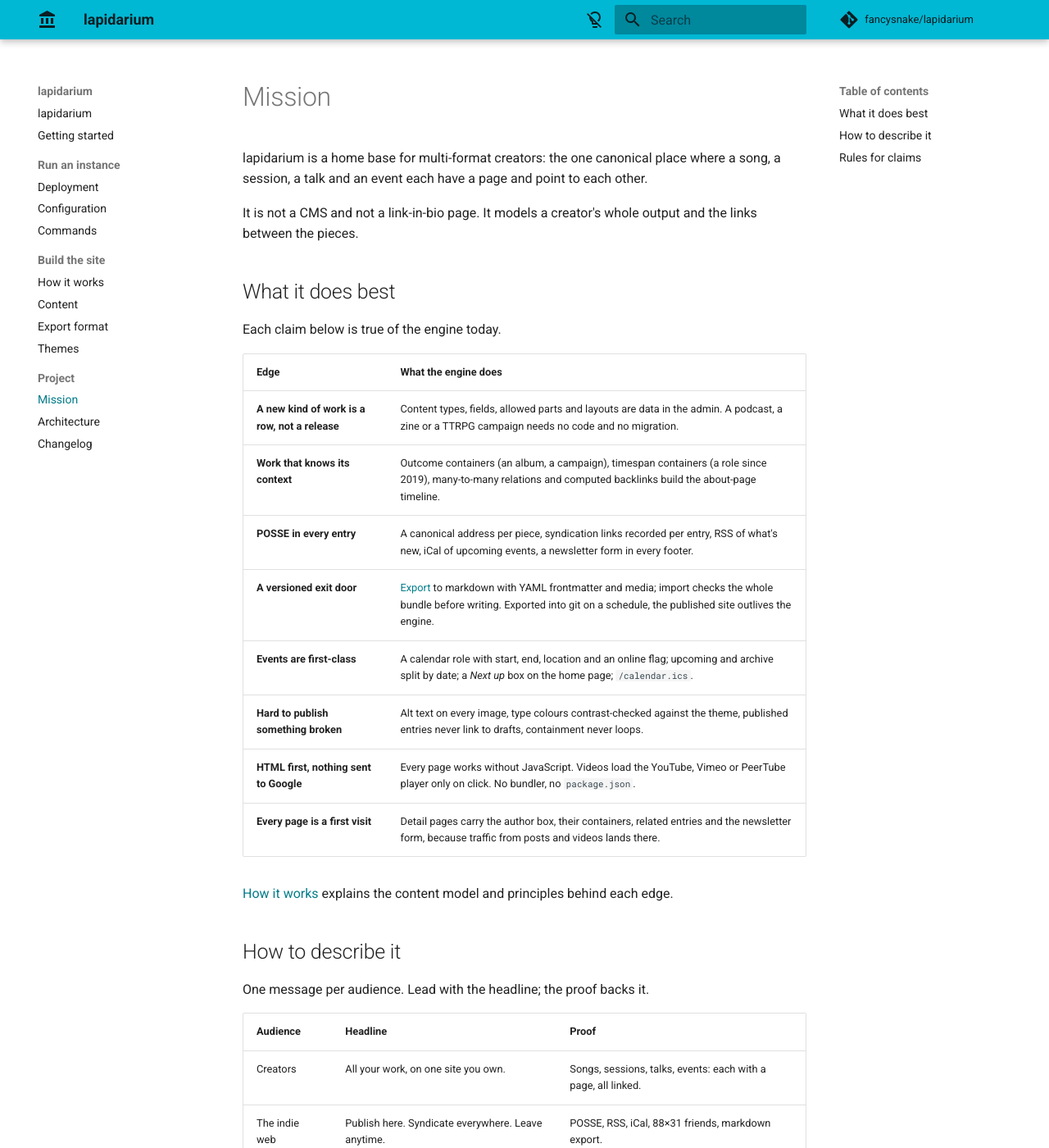
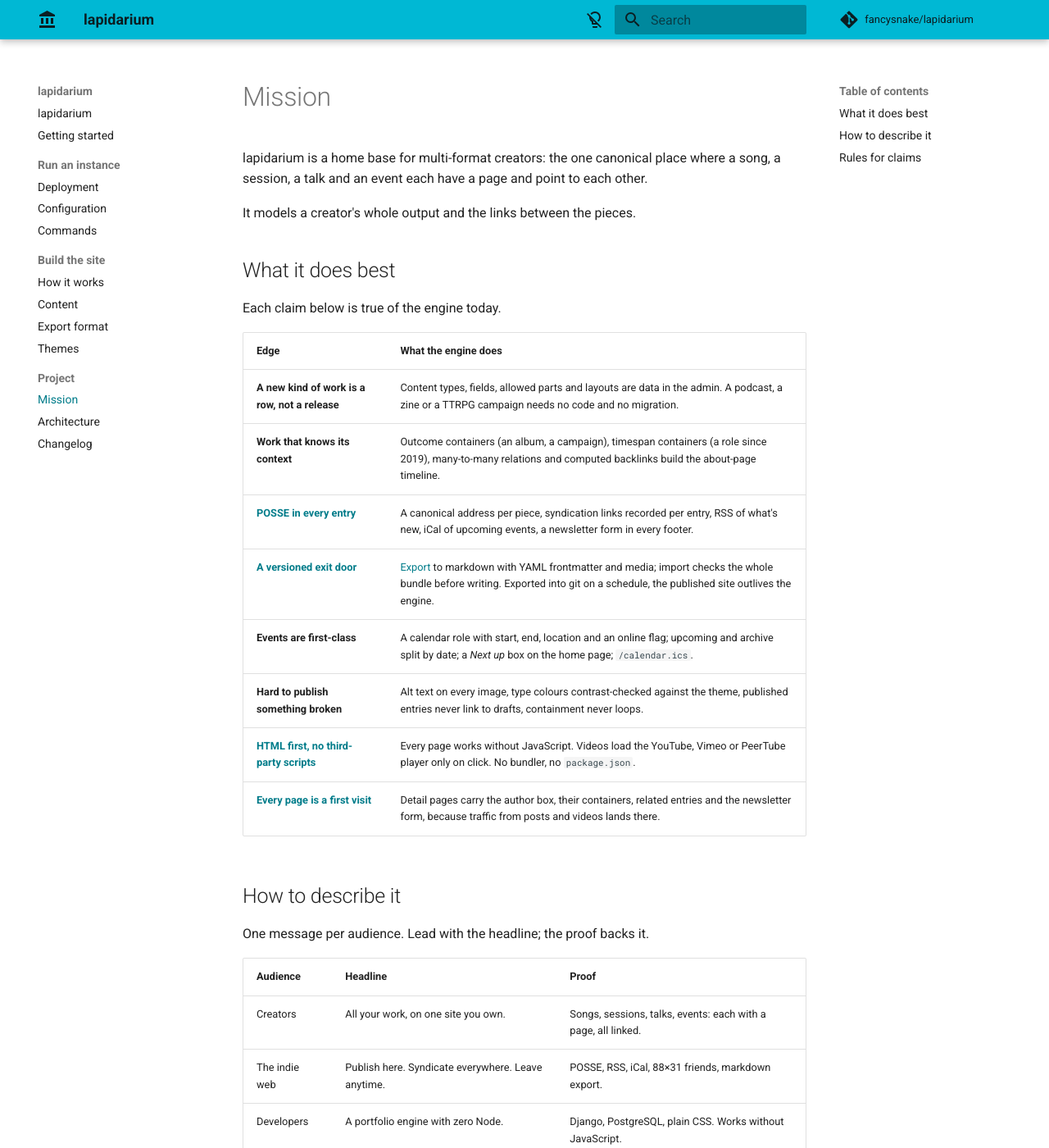
Before and after one commit to fancysnake/lapidarium, an MkDocs documentation site: the page built from docs/mission.md, in a window 1280 px wide and 1400 px high. Shown: the whole window at 82% size. Built offline with MkDocs 1.6.1 and Material for MkDocs 9.7.7, drawn with Linux system fonts in a browser that asks for light colours; comment, search, counter and statistics services are not loaded.

Commit message:
chore: act on the review triage

```diff
--- a/docs/mission.md
+++ b/docs/mission.md
@@ -8,8 +8,7 @@ lapidarium is a home base for multi-format creators: the one canonical place
 where a song, a session, a talk and an event each have a page and point to
 each other.
 
-It is not a CMS and not a link-in-bio page. It models a creator's whole
-output and the links between the pieces.
+It models a creator's whole output and the links between the pieces.
 
 ## What it does best
 
@@ -19,15 +18,12 @@ Each claim below is true of the engine today.
 |---|---|
 | **A new kind of work is a row, not a release** | Content types, fields, allowed parts and layouts are data in the admin. A podcast, a zine or a TTRPG campaign needs no code and no migration. |
 | **Work that knows its context** | Outcome containers (an album, a campaign), timespan containers (a role since 2019), many-to-many relations and computed backlinks build the about-page timeline. |
-| **POSSE in every entry** | A canonical address per piece, syndication links recorded per entry, RSS of what's new, iCal of upcoming events, a newsletter form in every footer. |
-| **A versioned exit door** | [Export](export-format.md) to markdown with YAML frontmatter and media; import checks the whole bundle before writing. Exported into git on a schedule, the published site outlives the engine. |
+| **[POSSE in every entry](concepts.md#publish-on-your-own-site-syndicate-elsewhere)** | A canonical address per piece, syndication links recorded per entry, RSS of what's new, iCal of upcoming events, a newsletter form in every footer. |
+| **[A versioned exit door](concepts.md#content-outlives-the-application)** | [Export](export-format.md) to markdown with YAML frontmatter and media; import checks the whole bundle before writing. Exported into git on a schedule, the published site outlives the engine. |
 | **Events are first-class** | A calendar role with start, end, location and an online flag; upcoming and archive split by date; a *Next up* box on the home page; `/calendar.ics`. |
 | **Hard to publish something broken** | Alt text on every image, type colours contrast-checked against the theme, published entries never link to drafts, containment never loops. |
-| **HTML first, nothing sent to Google** | Every page works without JavaScript. Videos load the YouTube, Vimeo or PeerTube player only on click. No bundler, no `package.json`. |
-| **Every page is a first visit** | Detail pages carry the author box, their containers, related entries and the newsletter form, because traffic from posts and videos lands there. |
-
-[How it works](concepts.md) explains the content model and principles behind
-each edge.
+| **[HTML first, no third-party scripts](concepts.md#html-first-javascript-as-an-enhancement)** | Every page works without JavaScript. Videos load the YouTube, Vimeo or PeerTube player only on click. No bundler, no `package.json`. |
+| **[Every page is a first visit](concepts.md#every-page-is-a-first-visit)** | Detail pages carry the author box, their containers, related entries and the newsletter form, because traffic from posts and videos lands there. |
 
 ## How to describe it
 
```
Also changed, not shown: CHANGELOG.md (+3 -2 lines), docs/concepts.md (+1 -1 lines), 1 other file.
